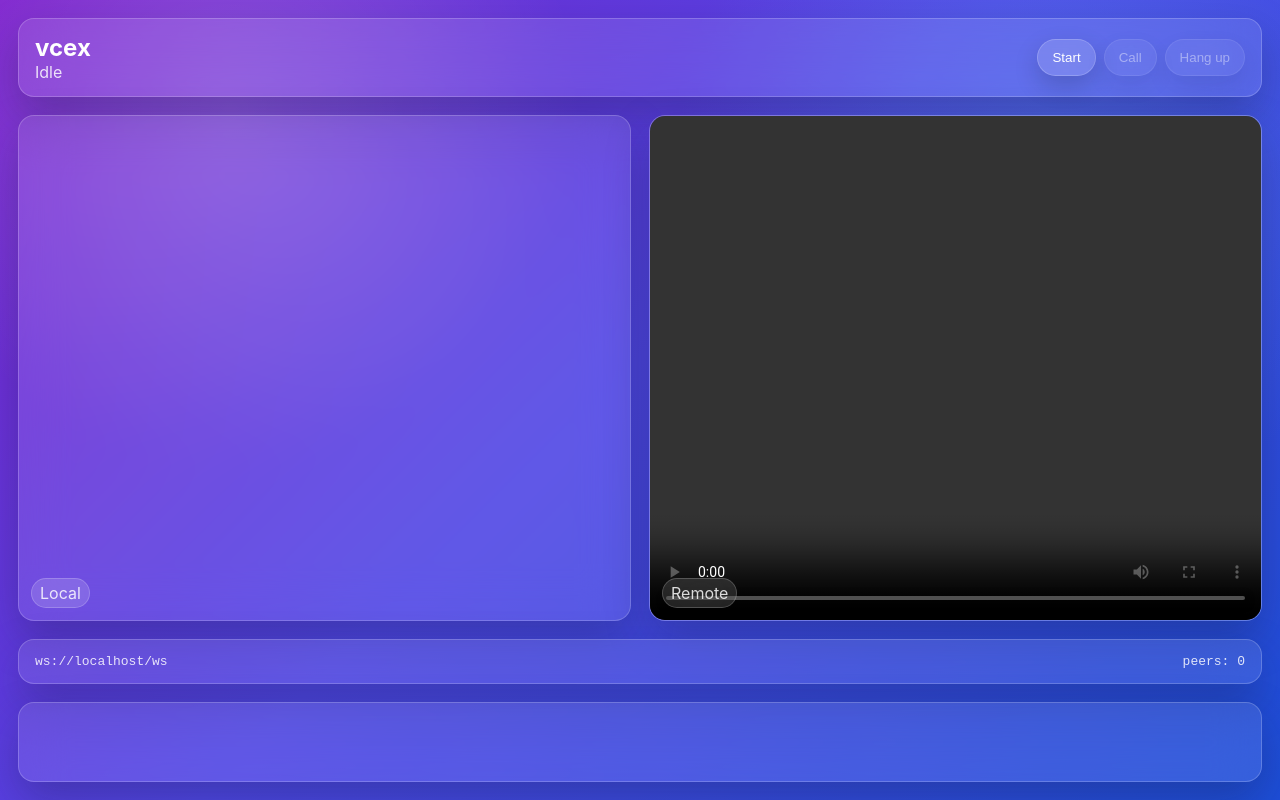
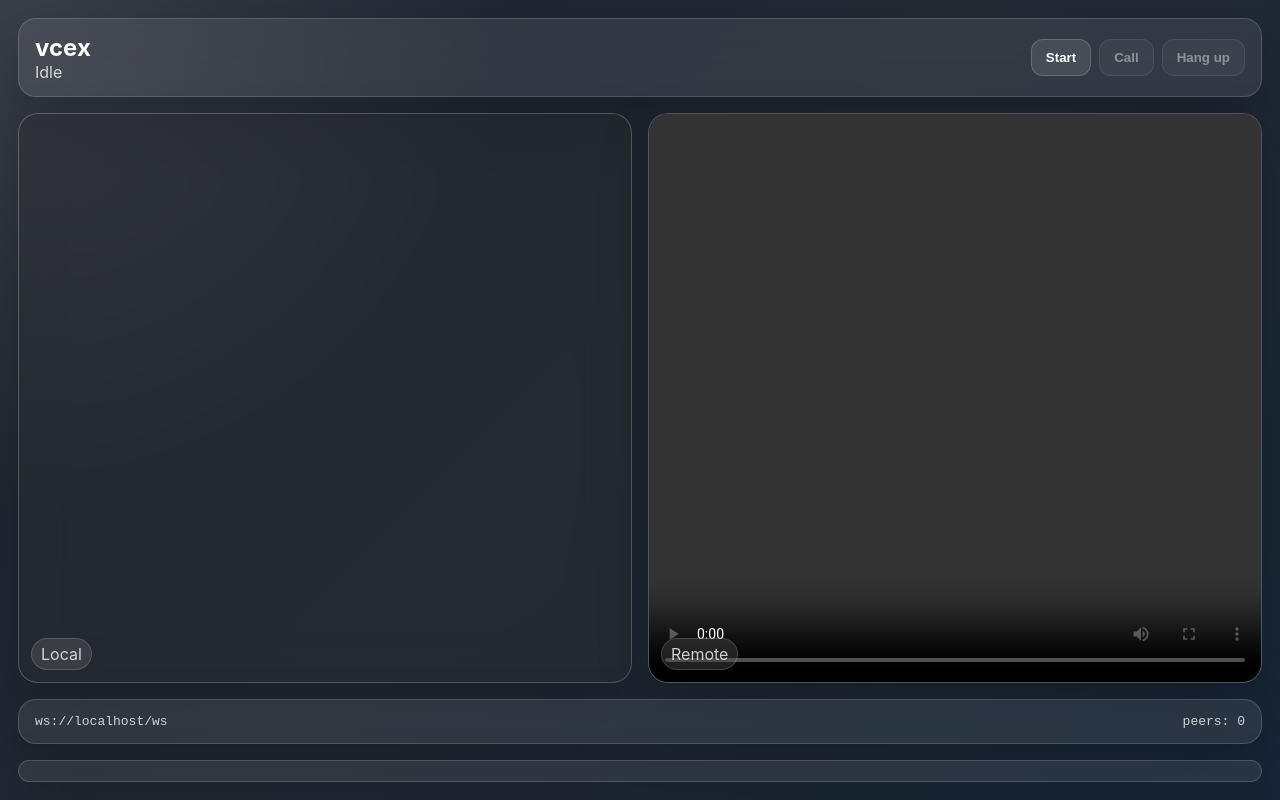
Before and after one commit to mugiwaraluffy56/vcex, a website: page public/index.html in a window 1280 px wide. Drawn offline with Linux system fonts and the light colour scheme.

Commit message:
Refine muted glass layout

```diff
--- a/desktop-ui/style.css
+++ b/desktop-ui/style.css
@@ -1,7 +1,7 @@
 :root {
   color-scheme: dark;
   font-family: Inter, ui-sans-serif, system-ui, -apple-system, BlinkMacSystemFont, "Segoe UI", sans-serif;
-  background: #111827;
+  background: #111418;
   color: #ffffff;
 }
 
@@ -11,33 +11,39 @@
 
 body {
   margin: 0;
+  min-height: 100vh;
   background:
-    radial-gradient(circle at 18% 14%, rgba(255, 255, 255, 0.18), transparent 28%),
-    radial-gradient(circle at 82% 18%, rgba(96, 165, 250, 0.32), transparent 30%),
-    linear-gradient(135deg, #7e22ce 0%, #4f46e5 48%, #1d4ed8 100%);
+    radial-gradient(circle at top left, rgba(255, 255, 255, 0.12), transparent 34%),
+    linear-gradient(135deg, #1f2430 0%, #222a35 48%, #182638 100%);
 }
 
 main {
   min-height: 100vh;
+  width: min(1040px, 100%);
+  margin: 0 auto;
   display: grid;
   align-content: center;
-  gap: 22px;
-  padding: 28px;
+  gap: 18px;
+  padding: 32px;
 }
 
 .hero,
 article,
 pre {
-  border: 1px solid rgba(255, 255, 255, 0.2);
-  border-radius: 16px;
-  background: rgba(255, 255, 255, 0.1);
-  box-shadow: 0 18px 44px rgba(15, 23, 42, 0.28);
+  border: 1px solid rgba(255, 255, 255, 0.16);
+  border-radius: 20px;
+  background: rgba(255, 255, 255, 0.08);
+  box-shadow: 0 18px 50px rgba(0, 0, 0, 0.24);
   backdrop-filter: blur(24px);
   -webkit-backdrop-filter: blur(24px);
 }
 
 .hero {
-  padding: 22px;
+  display: flex;
+  align-items: end;
+  justify-content: space-between;
+  gap: 18px;
+  padding: 24px;
 }
 
 .hero h1,
@@ -48,60 +54,82 @@ article p {
 }
 
 .hero h1 {
-  font-size: 44px;
+  font-size: 42px;
+  line-height: 1;
 }
 
 .hero p,
 article p,
 code,
 pre {
-  color: rgba(255, 255, 255, 0.84);
+  color: rgba(255, 255, 255, 0.78);
 }
 
 .grid {
   display: grid;
-  grid-template-columns: repeat(2, minmax(0, 1fr));
-  gap: 16px;
+  grid-template-columns: 1fr 1fr;
+  gap: 18px;
 }
 
 article {
   display: grid;
-  gap: 12px;
-  padding: 18px;
+  grid-template-rows: auto auto 1fr auto;
+  gap: 14px;
+  min-height: 250px;
+  padding: 22px;
+}
+
+article h2 {
+  font-size: 22px;
 }
 
 button,
 input {
-  min-height: 42px;
-  border: 1px solid rgba(255, 255, 255, 0.2);
-  border-radius: 999px;
-  padding: 10px 12px;
-  background: rgba(255, 255, 255, 0.12);
+  min-height: 44px;
+  border: 1px solid rgba(255, 255, 255, 0.18);
+  border-radius: 12px;
+  padding: 10px 14px;
+  background: rgba(255, 255, 255, 0.1);
   color: #ffffff;
-  box-shadow: 0 10px 24px rgba(15, 23, 42, 0.2);
-  backdrop-filter: blur(24px);
-  -webkit-backdrop-filter: blur(24px);
+}
+
+button {
+  align-self: end;
+  cursor: pointer;
+  font-weight: 650;
+}
+
+button:hover {
+  background: rgba(255, 255, 255, 0.16);
 }
 
 input {
-  border-radius: 12px;
+  width: 100%;
 }
 
-button {
-  cursor: pointer;
+code {
+  align-self: end;
+  overflow-wrap: anywhere;
+  font-size: 13px;
 }
 
 pre {
-  min-height: 90px;
-  max-height: 160px;
+  min-height: 96px;
+  max-height: 150px;
   overflow: auto;
   margin: 0;
-  padding: 12px;
+  padding: 14px;
   white-space: pre-wrap;
 }
 
 @media (max-width: 760px) {
+  main {
+    padding: 18px;
+  }
+
+  .hero,
   .grid {
+    display: grid;
     grid-template-columns: 1fr;
   }
 }
--- a/public/style.css
+++ b/public/style.css
@@ -1,7 +1,7 @@
 :root {
   color-scheme: dark;
   font-family: Inter, ui-sans-serif, system-ui, -apple-system, BlinkMacSystemFont, "Segoe UI", sans-serif;
-  background: #111827;
+  background: #111418;
   color: #ffffff;
 }
 
@@ -13,16 +13,15 @@ body {
   margin: 0;
   min-height: 100vh;
   background:
-    radial-gradient(circle at 18% 14%, rgba(255, 255, 255, 0.18), transparent 28%),
-    radial-gradient(circle at 82% 18%, rgba(96, 165, 250, 0.32), transparent 30%),
-    linear-gradient(135deg, #7e22ce 0%, #4f46e5 48%, #1d4ed8 100%);
+    radial-gradient(circle at top left, rgba(255, 255, 255, 0.12), transparent 34%),
+    linear-gradient(135deg, #1f2430 0%, #222a35 48%, #182638 100%);
 }
 
 .app {
   min-height: 100vh;
   display: grid;
-  grid-template-rows: auto 1fr auto auto;
-  gap: 18px;
+  grid-template-rows: auto minmax(0, 1fr) auto;
+  gap: 16px;
   padding: 18px;
 }
 
@@ -31,9 +30,9 @@ body {
 .log,
 article,
 .dialog {
-  border: 1px solid rgba(255, 255, 255, 0.2);
-  background: rgba(255, 255, 255, 0.1);
-  box-shadow: 0 18px 44px rgba(15, 23, 42, 0.28);
+  border: 1px solid rgba(255, 255, 255, 0.16);
+  background: rgba(255, 255, 255, 0.08);
+  box-shadow: 0 18px 50px rgba(0, 0, 0, 0.24);
   backdrop-filter: blur(24px);
   -webkit-backdrop-filter: blur(24px);
 }
@@ -45,7 +44,7 @@ article,
   justify-content: space-between;
   gap: 16px;
   padding: 14px 16px;
-  border-radius: 16px;
+  border-radius: 18px;
 }
 
 h1,
@@ -60,17 +59,84 @@ h1 {
 p,
 code,
 span {
-  color: rgba(255, 255, 255, 0.84);
+  color: rgba(255, 255, 255, 0.78);
+}
+
+.controls,
+.dialog-actions {
+  display: flex;
+  gap: 8px;
+  flex-wrap: wrap;
+}
+
+button {
+  border: 1px solid rgba(255, 255, 255, 0.18);
+  border-radius: 12px;
+  padding: 10px 14px;
+  background: rgba(255, 255, 255, 0.1);
+  color: #ffffff;
+  cursor: pointer;
+  font-weight: 650;
+}
+
+button:hover {
+  background: rgba(255, 255, 255, 0.16);
+}
+
+button:disabled {
+  cursor: not-allowed;
+  opacity: 0.45;
+}
+
+.videos {
+  display: grid;
+  grid-template-columns: minmax(0, 1fr) minmax(0, 1fr);
+  gap: 16px;
+  min-height: 0;
+}
+
+article {
+  position: relative;
+  min-height: 420px;
+  border-radius: 20px;
+  overflow: hidden;
+}
+
+video {
+  width: 100%;
+  height: 100%;
+  object-fit: cover;
+  display: block;
+  background: rgba(0, 0, 0, 0.28);
+}
+
+#localVideo {
+  transform: scaleX(-1);
+}
+
+span {
+  position: absolute;
+  left: 12px;
+  bottom: 12px;
+  padding: 5px 9px;
+  border-radius: 999px;
+  background: rgba(255, 255, 255, 0.1);
+  border: 1px solid rgba(255, 255, 255, 0.16);
+  backdrop-filter: blur(24px);
+  -webkit-backdrop-filter: blur(24px);
+}
+
+.meta {
+  font-size: 13px;
 }
 
 .log {
-  min-height: 80px;
-  max-height: 140px;
+  max-height: 120px;
   overflow: auto;
   margin: 0;
   padding: 10px;
-  border-radius: 16px;
-  color: rgba(255, 255, 255, 0.86);
+  border-radius: 18px;
+  color: rgba(255, 255, 255, 0.78);
   font-size: 12px;
   white-space: pre-wrap;
 }
@@ -81,100 +147,36 @@ span {
   display: grid;
   place-items: center;
   padding: 20px;
-  background: rgba(0, 0, 0, 0.48);
+  background: rgba(0, 0, 0, 0.46);
 }
 
 .dialog {
   width: min(360px, 100%);
-  padding: 18px;
-  border-radius: 16px;
+  display: grid;
+  gap: 12px;
+  padding: 20px;
+  border-radius: 20px;
 }
 
 .dialog h2 {
-  margin: 0 0 8px;
-  font-size: 20px;
+  margin: 0;
+  font-size: 22px;
 }
 
 .dialog p {
-  margin-bottom: 16px;
-}
-
-.dialog-actions,
-.controls {
-  display: flex;
-  gap: 8px;
-  justify-content: flex-end;
-  flex-wrap: wrap;
+  margin-bottom: 4px;
 }
 
 .modal[hidden] {
   display: none;
 }
 
-button {
-  border: 1px solid rgba(255, 255, 255, 0.2);
-  border-radius: 999px;
-  padding: 10px 14px;
-  background: rgba(255, 255, 255, 0.12);
-  color: #ffffff;
-  box-shadow: 0 10px 24px rgba(15, 23, 42, 0.2);
-  backdrop-filter: blur(24px);
-  -webkit-backdrop-filter: blur(24px);
-  cursor: pointer;
-}
-
-button:disabled {
-  cursor: not-allowed;
-  opacity: 0.45;
-}
-
-.videos {
-  display: grid;
-  grid-template-columns: repeat(2, minmax(0, 1fr));
-  gap: 18px;
-  min-height: 0;
-}
-
-article {
-  position: relative;
-  min-height: 280px;
-  border-radius: 16px;
-  overflow: hidden;
-}
-
-video {
-  width: 100%;
-  height: 100%;
-  object-fit: cover;
-  display: block;
-}
-
-#localVideo {
-  transform: scaleX(-1);
-}
-
-span {
-  position: absolute;
-  left: 12px;
-  bottom: 12px;
-  padding: 4px 8px;
-  border-radius: 999px;
-  background: rgba(255, 255, 255, 0.12);
-  border: 1px solid rgba(255, 255, 255, 0.2);
-  backdrop-filter: blur(24px);
-  -webkit-backdrop-filter: blur(24px);
-}
-
-@media (max-width: 760px) {
-  .topbar,
-  .meta,
+@media (max-width: 860px) {
   .videos {
     grid-template-columns: 1fr;
-    flex-direction: column;
-    align-items: stretch;
   }
 
-  .videos {
-    display: grid;
+  article {
+    min-height: 300px;
   }
 }
```
